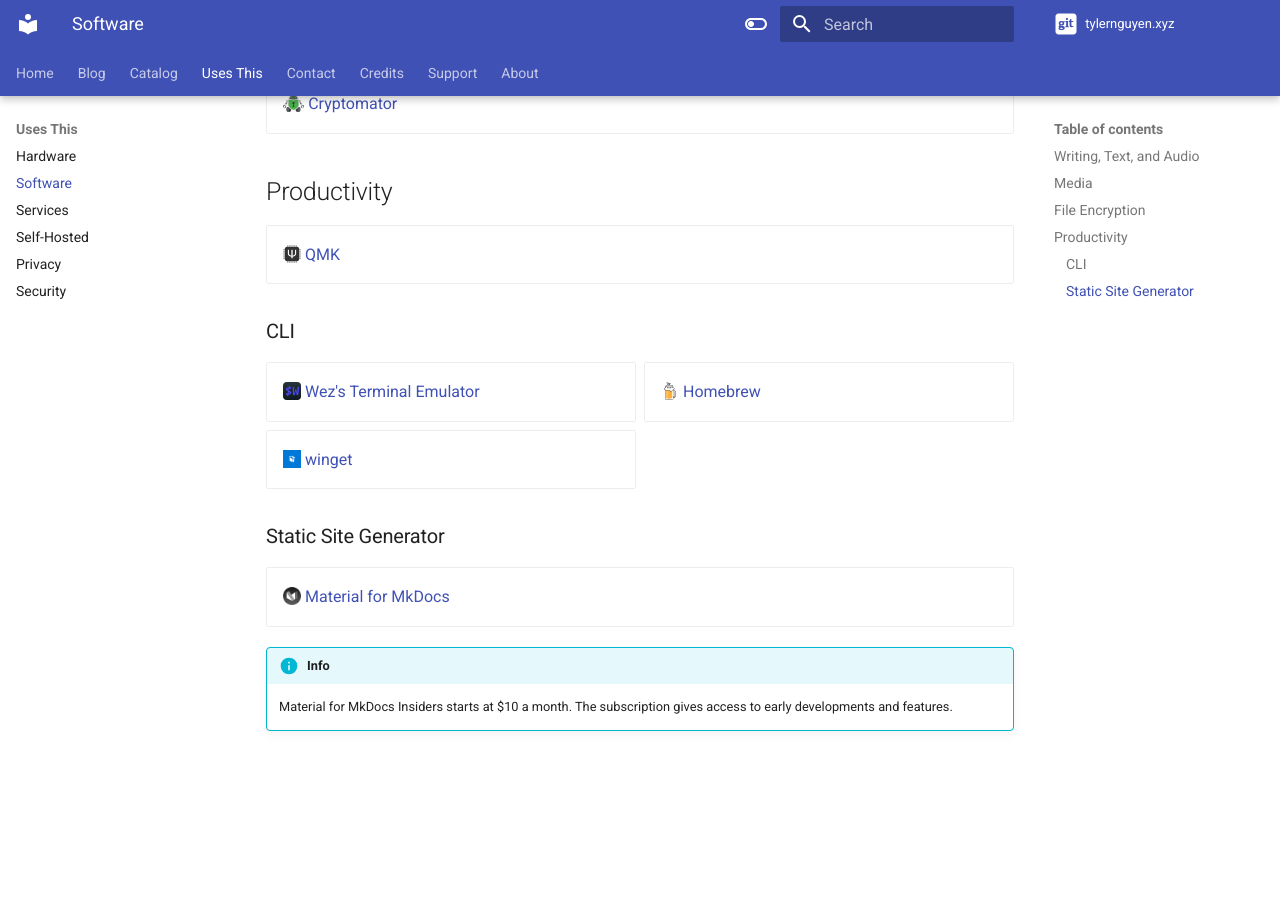
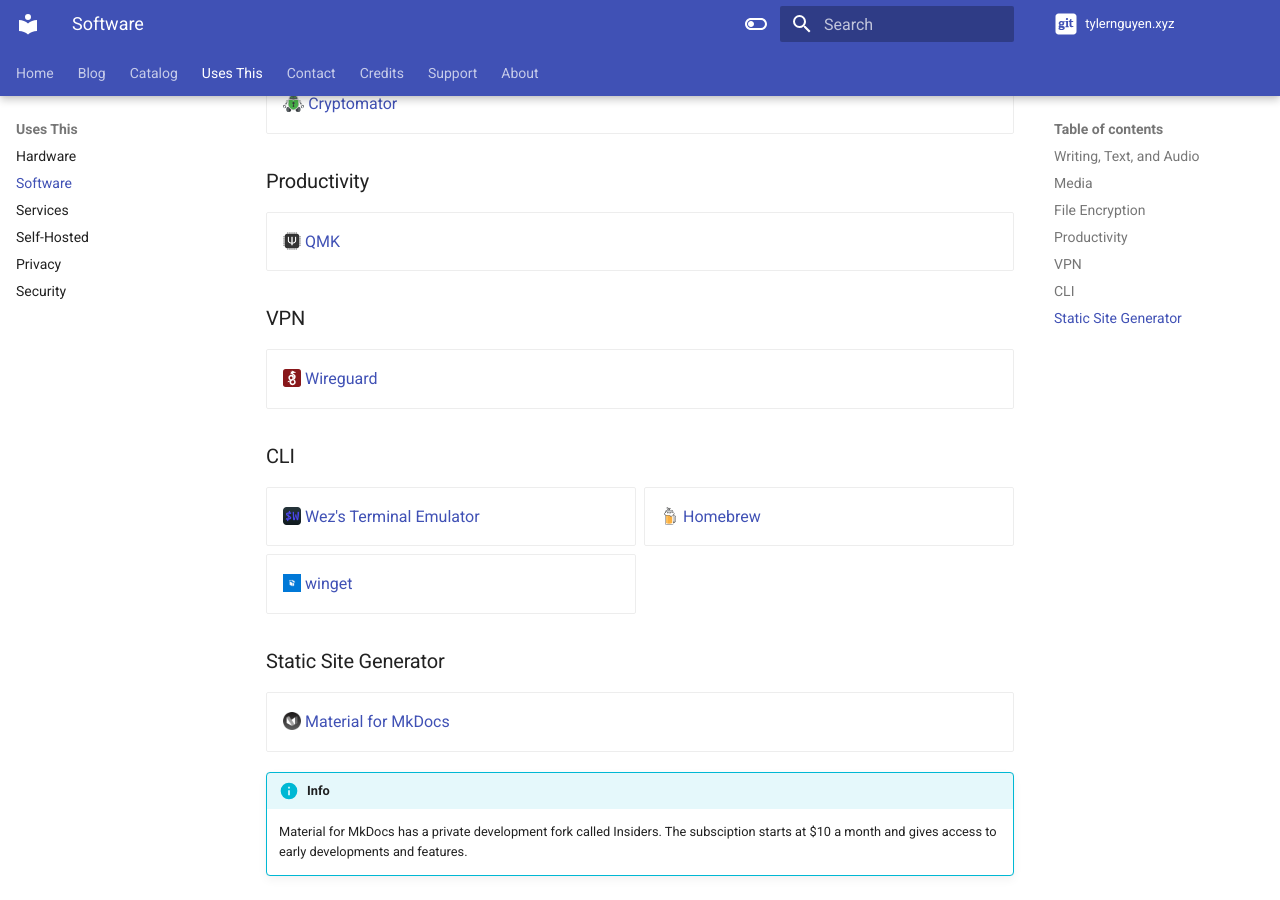
Before and after one commit to tylernguyen/tylernguyen.xyz, an MkDocs documentation site: the page built from docs/uses-this/software.md, in a window 1280 px wide and 900 px high, scrolled down 610 px. Built offline with MkDocs 1.6.1 and Material for MkDocs 9.7.7, drawn with Linux system fonts in a browser that asks for light colours; plug-ins that fetch from the network failed and are left out; comment, search, counter and statistics services are not loaded; before the commit the page ends 1365 px from its top, so only the background shows below that.

Commit message:
more minor tweaks

```diff
--- a/docs/uses-this/software.md
+++ b/docs/uses-this/software.md
@@ -27,11 +27,19 @@
 
 </div>
 
-## Productivity
+### Productivity
 
 <div class="grid cards" markdown>
 
 - ![QMK](/assets/img/uses-this/QMK.png){ .twemoji } [QMK](https://docs.qmk.fm/)
+
+</div>
+
+### VPN
+
+<div class="grid cards" markdown>
+
+- ![Wireguard](/assets/img/uses-this/Wireguard.svg){ .twemoji } [Wireguard](https://www.wireguard.com/)
 
 </div>
 
@@ -56,4 +64,4 @@
 
 !!! info
 
-    Material for MkDocs Insiders starts at $10 a month. The subscription gives access to early developments and features.
+    Material for MkDocs has a private development fork called Insiders. The subsciption starts at $10 a month and gives access to early developments and features.
```
Also changed, not shown: docs/credits.md (+4 -8 lines), docs/uses-this/services.md (+0 -1 lines).
